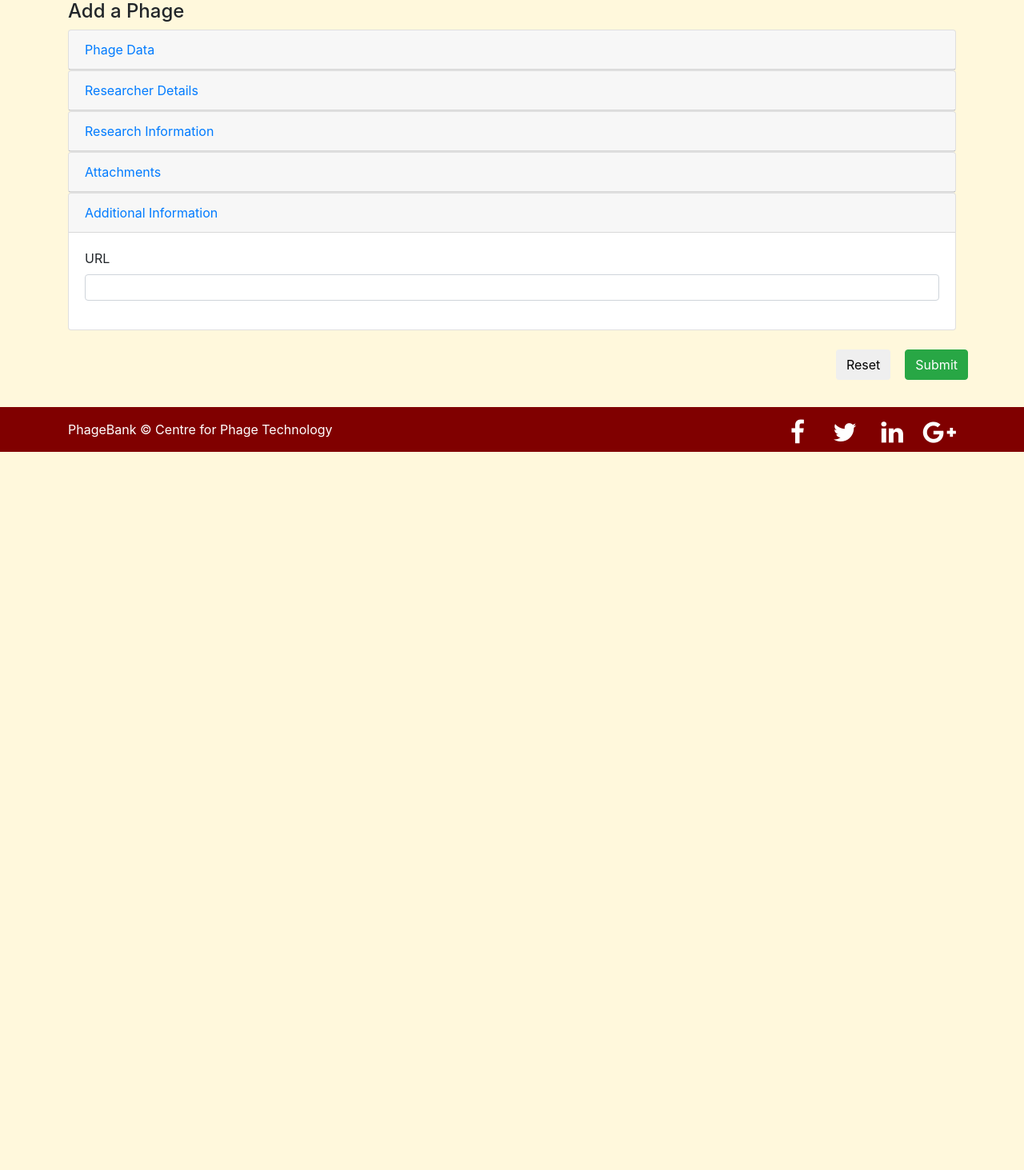
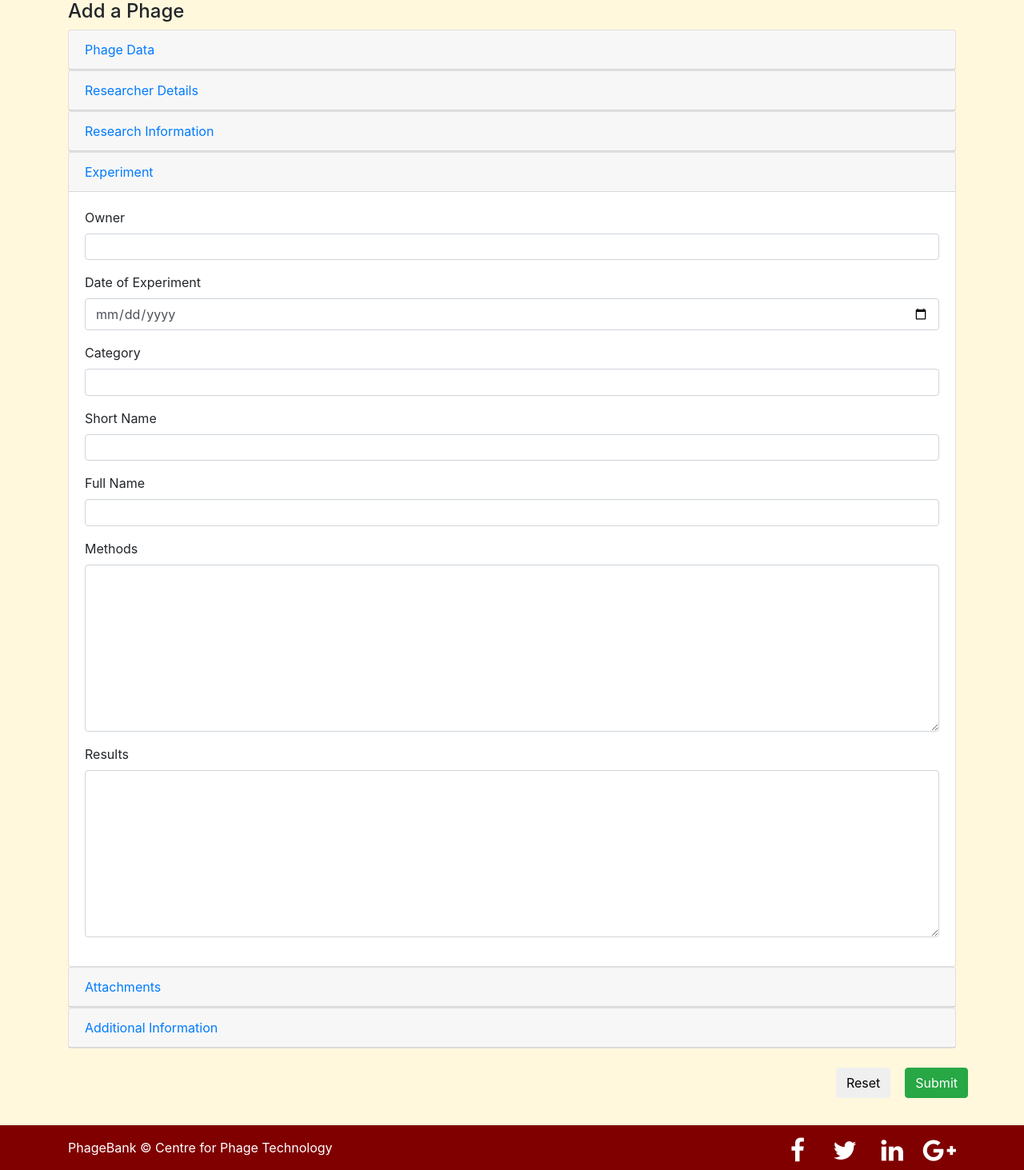
Before and after one commit to apoorvkumar91/phage-bank, a Django app: page /add_phage/ in a window 1280 px wide, after a click on "Experiment". Shown: the part 136-1599 px from the top of the page at 80% size. Before the commit the page ends 701 px from the top, so only its background shows below. Run offline with Django 3.2, Linux system fonts and the light colour scheme; a user stored in the database is signed in; parts of the project's set-up code (start-up, migrations or seed data) failed here and were passed over; some libraries are stand-ins or nearby versions.

Commit message:
Added experiment attributes in add phage form

```diff
--- a/PhageBank/core/forms.py
+++ b/PhageBank/core/forms.py
@@ -2,7 +2,7 @@ from django import forms
 from django.contrib.auth.forms import UserCreationForm
 from django.utils.safestring import mark_safe
 from django.contrib.auth.models import User
-from PhageBank.core.models import PhageData
+from PhageBank.core.models import PhageData, ExperimentData
 from crispy_forms.helper import FormHelper
 from django.core.urlresolvers import reverse
 from crispy_forms.bootstrap import Field, InlineRadios, TabHolder, Tab, Accordion, AccordionGroup
@@ -129,6 +129,74 @@ class Add_ResearchForm(forms.ModelForm):
         model = PhageData
         fields = ("phage_CPT_id", "phage_isolator_loc",)
 
+class Add_Experiment_Form(forms.ModelForm):
+    owner = forms.CharField(label='Owner',
+                                 max_length=100,
+                                 required=False,
+                                 widget=forms.TextInput(attrs={'autofocus': 'autofocus',
+                                                               'autocomplete': 'off',
+                                                               'size': '100',
+                                                               'style': 'font-size: small',
+                                                               })
+                                 )
+
+    timestamp = forms.DateField(label='Date of Experiment',
+                                    widget=forms.DateInput(attrs={'autofocus': 'autofocus',
+                                                                      'type': 'date'}))
+
+    category = forms.CharField(label='Category',
+                               max_length=100,
+                               required=False,
+                               widget=forms.TextInput(attrs={'autofocus': 'autofocus',
+                                                             'autocomplete': 'off',
+                                                             'size': '100',
+                                                             'style': 'font-size: small',
+                                                             })
+                               )
+
+    short_name = forms.CharField(label='Short Name',
+                               max_length=100,
+                               required=False,
+                               widget=forms.TextInput(attrs={'autofocus': 'autofocus',
+                                                             'autocomplete': 'off',
+                                                             'size': '100',
+                                                             'style': 'font-size: small',
+                                                             })
+                               )
+
+    full_name = forms.CharField(label='Full Name',
+                               max_length=5000,
+                               required=False,
+                               widget=forms.TextInput(attrs={'autofocus': 'autofocus',
+                                                             'autocomplete': 'off',
+                                                             'size': '5000',
+                                                             'style': 'font-size: small',
+                                                             })
+                               )
+
+    methods = forms.CharField(label='Methods',
+                               max_length=5000,
+                               required=False,
+                               widget=forms.Textarea(attrs={'autofocus': 'autofocus',
+                                                             'autocomplete': 'off',
+                                                             'size': '5000',
+                                                             'style': 'font-size: small',
+                                                             })
+                               )
+
+    results = forms.CharField(label='Results',
+                               max_length=5000,
+                               required=False,
+                               widget=forms.Textarea(attrs={'autofocus': 'autofocus',
+                                                             'autocomplete': 'off',
+                                                             'size': '5000',
+                                                             'style': 'font-size: small',
+                                                             })
+                               )
+
+    class Meta:
+        model = ExperimentData
+        fields = ("owner", "timestamp","category","short_name","full_name","methods","results")
 
 class LinkForm(forms.Form):
     link = forms.CharField(label='URL',
--- a/PhageBank/core/views.py
+++ b/PhageBank/core/views.py
@@ -8,8 +8,8 @@ from django.conf import settings
 from io import StringIO
 from io import TextIOWrapper
 from PhageBank.core.forms import Add_ResearchForm, AForm, AIForm, Edit_Phage_DataForm, Edit_ResearcherForm, Edit_ResearchForm
-from PhageBank.core.forms import SignUpForm, UploadFileForm, LinkForm, LoginForm, Add_Phage_DataForm, Add_ResearcherForm
-from PhageBank.core.models import PhageData, PreData
+from PhageBank.core.forms import SignUpForm, UploadFileForm, LinkForm, LoginForm, Add_Phage_DataForm, Add_ResearcherForm, Add_Experiment_Form
+from PhageBank.core.models import PhageData, PreData, ExperimentData
 from django.forms.formsets import BaseFormSet
 from django.forms.formsets import formset_factory
 from django.forms import inlineformset_factory
@@ -108,9 +108,10 @@ def add_phage(request):
             pform = Add_Phage_DataForm(request.POST)
             rrform = Add_ResearcherForm(request.POST)
             rform = Add_ResearchForm(request.POST)
+            expform = Add_Experiment_Form(request.POST)
             aform = AForm(request.POST, request.FILES)
             aiform = AIForm(request.POST)
-            if pform.is_valid() and rrform.is_valid() and rform.is_valid() and aform.is_valid() and aiform.is_valid():
+            if pform.is_valid() and rrform.is_valid() and rform.is_valid() and expform.is_valid() and aform.is_valid() and aiform.is_valid():
                 pform.save()
                 phagename = pform.cleaned_data.get('phage_name')
                 phage = PhageData.objects.get(phage_name=phagename)
@@ -127,6 +128,18 @@ def add_phage(request):
                 phage.phage_submitted_user = request.user.username
                 print(request.user.username)
                 phage.save()
+
+                exp = ExperimentData.objects.create(expkey=phage)
+                exp.expkey = phage
+                exp.owner = expform.cleaned_data.get('owner')
+                #exp.timestamp = expform.cleaned_data.get('timestamp')
+                exp.category = expform.cleaned_data.get('category')
+                exp.short_name = expform.cleaned_data.get('short_name')
+                exp.full_name = expform.cleaned_data.get('full_name')
+                exp.methods = expform.cleaned_data.get('methods')
+                exp.results = expform.cleaned_data.get('results')
+                exp.save()
+                print (phage.PName.all().values())
                 print(phage.phage_submitted_user)
                 phagedoc = aform.cleaned_data.get('doc')
                 phageimage = aform.cleaned_data.get('image')
@@ -153,11 +166,13 @@ def add_phage(request):
                 pform = Add_Phage_DataForm()
                 rrform = Add_ResearcherForm()
                 rform = Add_ResearchForm()
+                expform = Add_Experiment_Form()
                 aform = AForm()
                 aiform = AIForm()
                 return render(request, 'add_phage.html', {'pform': pform,
                                                           'rrform': rrform,
                                                           'rform': rform,
+                                                          'expform': expform,
                                                           'aform': aform,
                                                           'aiform': aiform,
                                                           'login_status': request.user.is_authenticated(),
@@ -167,11 +182,13 @@ def add_phage(request):
             pform = Add_Phage_DataForm()
             rrform = Add_ResearcherForm()
             rform = Add_ResearchForm()
+            expform = Add_Experiment_Form()
             aform = AForm()
             aiform = AIForm()
             return render(request, 'add_phage.html', {'pform': pform,
                                                       'rrform': rrform,
                                                       'rform': rform,
+                                                      'expform': expform,
                                                       'aform': aform,
                                                       'aiform': aiform,
                                                       'login_status': request.user.is_authenticated(),
@@ -265,7 +282,8 @@ def view_phage(request):
     phageName = request.GET.get('name')
     phage = PhageData.objects.get(phage_name=phageName)
     previous_names = phage.PhageName.all()
-    return render(request, 'view_phage.html', {'item': phage,'previous_names':previous_names,
+    expdata = phage.PName.all()
+    return render(request, 'view_phage.html', {'item': phage,'previous_names':previous_names,'expdata':expdata,
                                               'login_status': request.user.is_authenticated(),
                                               'username': request.user.username
                                               })
--- a/PhageBank/templates/add_phage.html
+++ b/PhageBank/templates/add_phage.html
@@ -77,6 +77,27 @@
 
     <div class="card">
         <div class="card-header">
+            <a class="collapsed card-link" data-toggle="collapse" data-parent="#accordion" href="#addinfo">
+                Experiment
+            </a>
+        </div>
+        <div id="addinfo" class="collapse">
+            <div class="card-body">
+                {% for field in expform %}
+                <div class="form-group{% if field.errors %} has-error{% endif %}">
+                    <label for="{{ field.id_for_label }}">{{ field.label }}</label>
+                    {% render_field field class="form-control" %}
+                    {% for error in field.errors %}
+                    <p class="help-block">{{ error }}</p>
+                    {% endfor %}
+                </div>
+                {% endfor %}
+            </div>
+        </div>
+    </div>
+
+    <div class="card">
+        <div class="card-header">
             <a class="collapsed card-link" data-toggle="collapse" data-parent="#accordion" href="#attachments">
                 Attachments
             </a>
@@ -127,3 +148,11 @@
 </form>
 
 {% endblock %}
+
+<script>
+    $(function () {
+        $('.datetime-input').datetimepicker({
+            format:'YYYY-MM-DD HH:mm:ss'
+        });
+    });
+</script>
--- a/PhageBank/templates/view_phage.html
+++ b/PhageBank/templates/view_phage.html
@@ -93,6 +93,11 @@
                         <p><b>CPT ID:</b>  {{ item.phage_CPT_id }}</p>
                         <p><b>Isolator Location:</b>  {{ item.phage_isolator_loc }}</p>
                         <p><b>URL:</b>  {{ item.phage_all_links }}</p>
+                        <p><b>Exp data: </b>
+                            {%for query in expdata %}
+                            {{  query.owner}}{{","}}
+                            {% endfor %}
+                        </p>
                         <p><b>Previous names: </b>
                             {%for query in previous_names %}
                             {{  query.phagename}}{{","}}
```
Also changed, not shown: PhageBank/core/models.py (+12 -1 lines), db.sqlite3.
